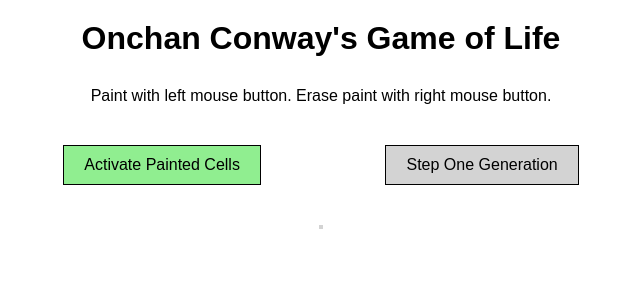
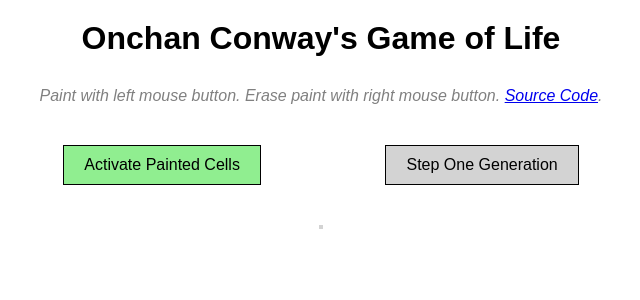
Before and after one commit to MarcoWorms/onchain-automata, a React (Create React App) app: page / in a window 1280 px wide. Shown: the top 300 px of the page, without its empty margins (319-959 px from the left). Built offline with nearby package versions, Linux system fonts and the light colour scheme.

Commit message:
add source code link

```diff
--- a/src/App.js
+++ b/src/App.js
@@ -143,9 +143,10 @@ function App() {
         marginBottom: 10,
       }}>Onchan Conway's Game of Life</h1>
       <p style={{
-        // color: 'white',
+        color: 'grey',
         margin: 20,
-      }}>Paint with left mouse button. Erase paint with right mouse button.</p>
+        fontStyle: 'italic',
+      }}>Paint with left mouse button. Erase paint with right mouse button. <a href="https://github.com/MarcoWorms/onchain-automata">Source Code</a>.</p>
       <div style={{
         margin: 20,
         display: 'flex',
```
